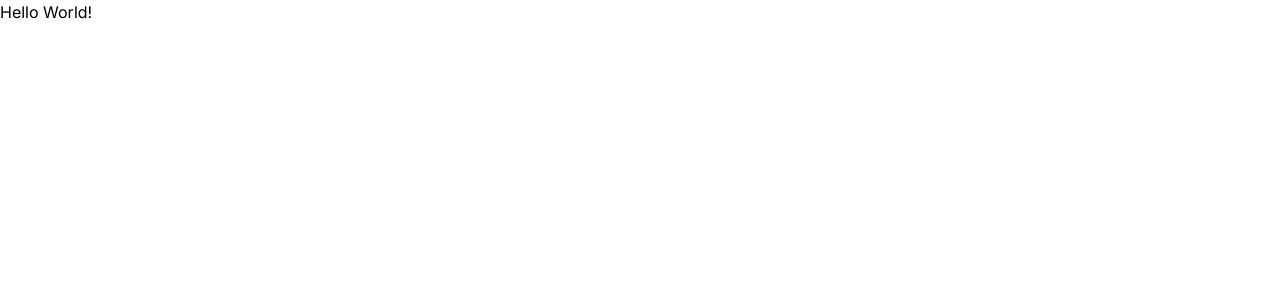
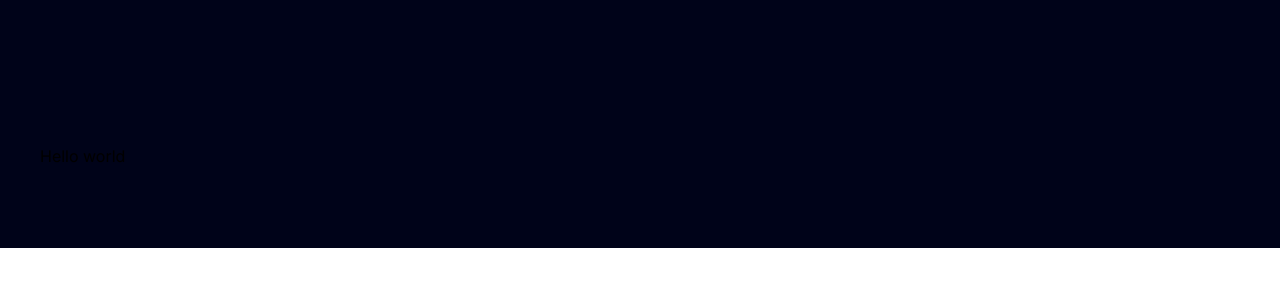
Before and after one commit to t-holmquist/portfolio, a Next.js app: page / in a window 1280 px wide. Shown: the top 300 px of the page. Built offline with nearby package versions, Linux system fonts and the light colour scheme.

Commit message:
Added initial Hero section file & black Tailwind style

```diff
--- a/app/page.tsx
+++ b/app/page.tsx
@@ -1,7 +1,12 @@
-import Image from "next/image";
+import Hero from "@/components/Hero";
 
 export default function Home() {
   return (
-    <div>Hello World!</div>
+    <main className="relative bg-black-100 flex justify-center items-center
+    flex-col overflow-hidden mx-auto sm:px-10 px-5">
+      <div className="max-w-7xl w-full">
+        <Hero/>
+      </div>
+    </main>
   );
 }
--- /dev/null
+++ b/components/Hero.tsx
@@ -0,0 +1,11 @@
+import React from 'react'
+
+const Hero = () => {
+  return (
+    <div className='pb-20 pt-36'>
+        <div>Hello world</div>
+    </div>
+  )
+}
+
+export default Hero
--- a/tailwind.config.ts
+++ b/tailwind.config.ts
@@ -8,11 +8,12 @@ const config: Config = {
   ],
   theme: {
     extend: {
-      backgroundImage: {
-        "gradient-radial": "radial-gradient(var(--tw-gradient-stops))",
-        "gradient-conic":
-          "conic-gradient(from 180deg at 50% 50%, var(--tw-gradient-stops))",
-      },
+      colors: {
+        black: {
+          DEFAULT: '#000',
+          100: '#000319'
+        }
+      }
     },
   },
   plugins: [],
```
